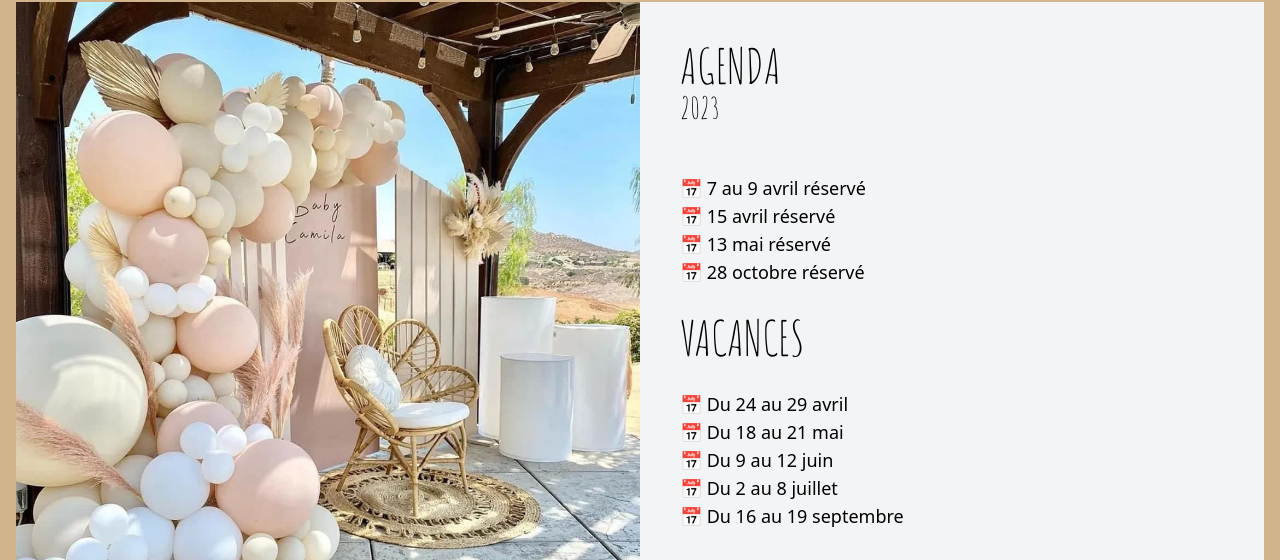
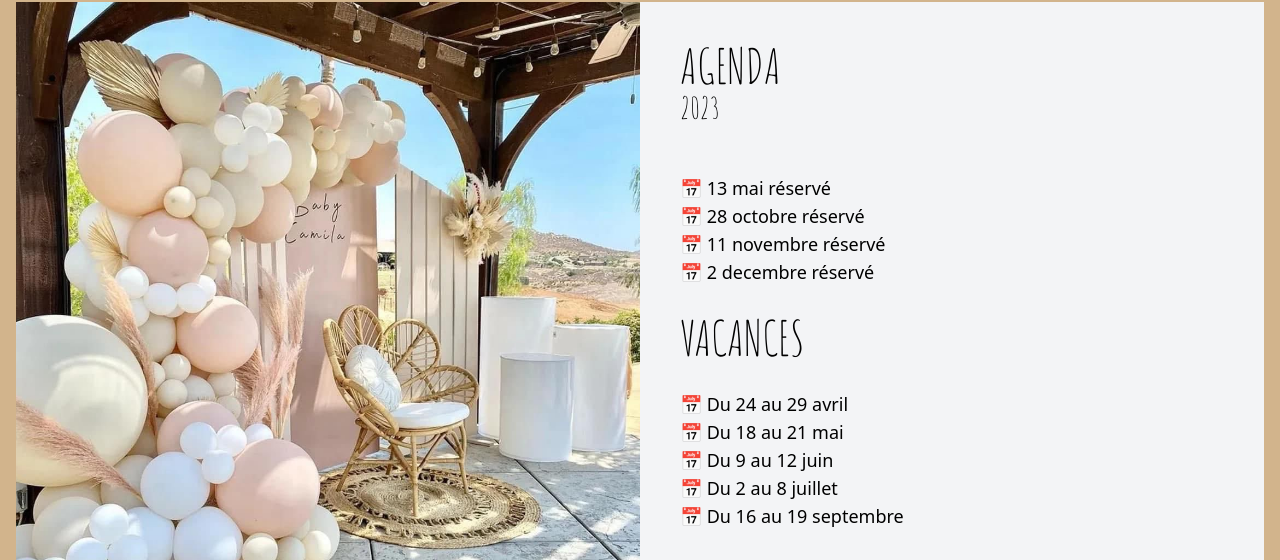
Before and after one commit to Baba-Events/Baba.Events, a website: page index.html in a window 1280 px wide. Shown: the part 4019-4579 px from the top of the page. Drawn offline with nearby package versions, Linux system fonts and the light colour scheme.

Commit message:
Update index.html

```diff
--- a/index.html
+++ b/index.html
@@ -322,10 +322,10 @@
         <h1 class="text-5xl font-['Amatic_SC'] uppercase">agenda</h1>
         <h2 class="mb-5 font-['Amatic_SC'] text-3xl">2023</h2>
         <p class="font-thin text-lg"><br>
-          📅 7 au 9 avril réservé<br>
-          📅 15 avril réservé<br>
           📅 13 mai réservé<br>
           📅 28 octobre réservé<br>
+          📅 11 novembre réservé<br>
+          📅 2 decembre réservé<br>
           <br>
 
           <h1 class="text-5xl font-['Amatic_SC'] uppercase">vacances</h1>
```
